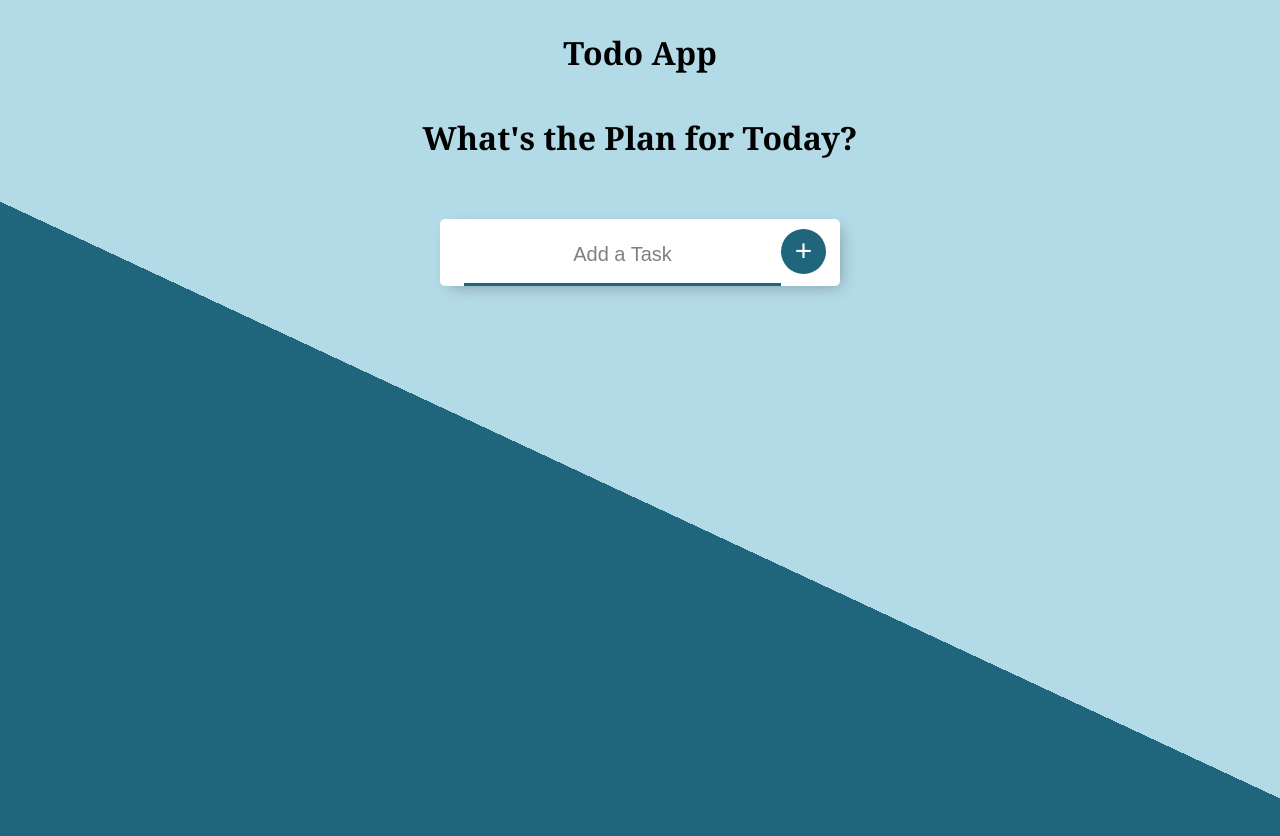
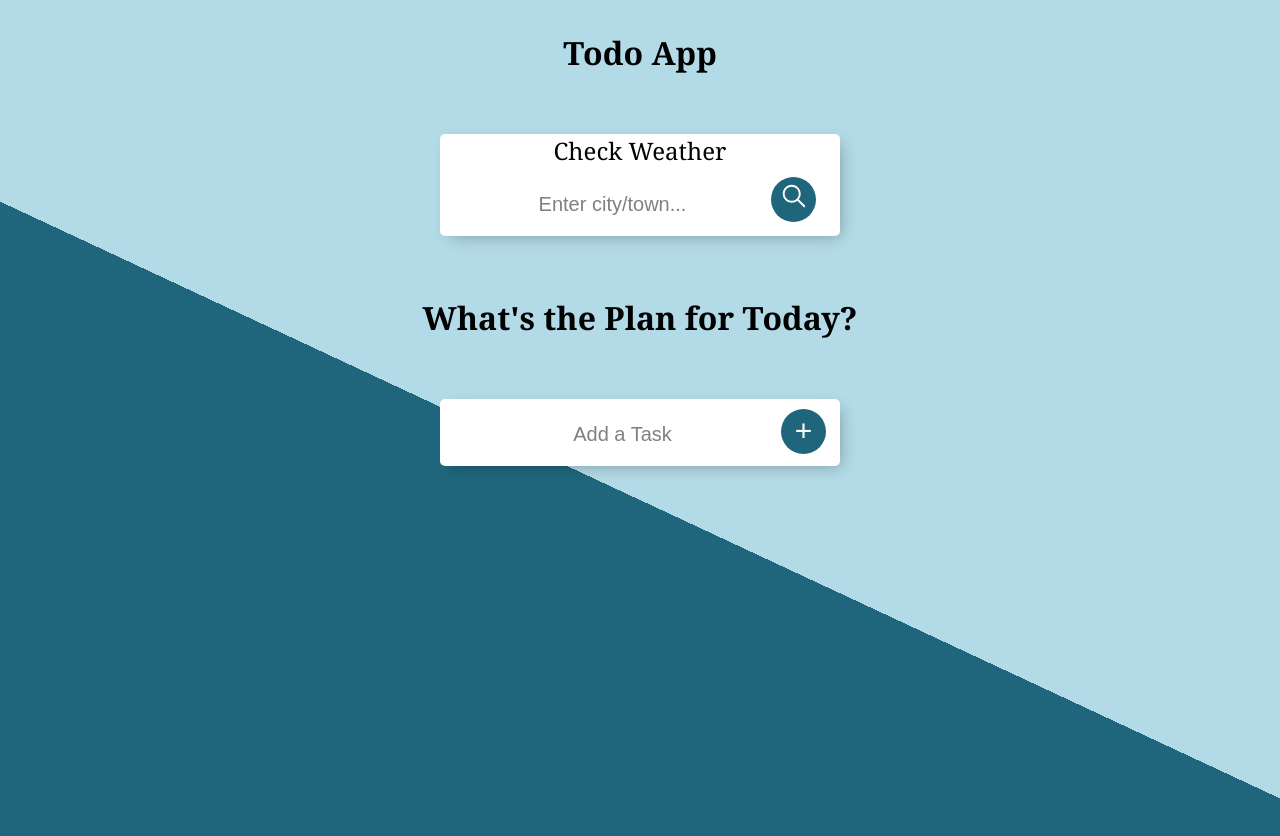
Before and after one commit to ayushigupta4/TodoList, a React (Create React App) app: page / in a window 1280 px wide. Shown: the top 836 px of the page. Built offline with nearby package versions, Linux system fonts and the light colour scheme.

Commit message:
Add weather checking feature

```diff
--- a/package.json
+++ b/package.json
@@ -9,6 +9,7 @@
     "react": "^18.3.1",
     "react-dom": "^18.3.1",
     "react-icons": "^5.2.1",
+    "react-router-dom": "^6.23.0",
     "react-scripts": "5.0.1",
     "web-vitals": "^2.1.4"
   },
--- a/src/App.css
+++ b/src/App.css
@@ -9,3 +9,14 @@ h1{
   color: #000;;
   padding: 10px;
 }
+
+label {
+  font-size: 1.5em;
+  font-weight: 400;
+  padding: 10px;
+}
+
+.weather-details {
+  display: flex;
+  justify-content: space-around;
+}
--- a/src/App.js
+++ b/src/App.js
@@ -1,10 +1,56 @@
+import { useState } from 'react';
 import './App.css';
 import TodoList from './components/TodoList';
+import { IoIosSearch } from "react-icons/io";
+
+
+const api = {
+  key: "14d4406135f3f031018726cbefa96b80",
+  base: "https://api.openweathermap.org/data/2.5/",
+};
 
 function App() {
+  const [search, setSearch] = useState("");
+  const [weather, setWeather] = useState({});
+
+  const searchPressed = () => {
+    fetch(`${api.base}weather?q=${search}&units=metric&APPID=${api.key}`)
+      .then((res) => res.json())
+      .then((result) => {
+        setWeather(result);
+      });
+  };
+
   return (
     <div className="todo-app">
       <h1>Todo App</h1>
+
+        <div className='box'>
+          <label>Check Weather</label>
+          <input
+            type="text"
+            placeholder="Enter city/town..."
+            onChange={(e) => setSearch(e.target.value)}
+          />
+          <button onClick={searchPressed}><IoIosSearch /></button>
+
+          {typeof weather.main !== "undefined" ? (
+          <div className='weather-details'>
+            {/* Location  */}
+            <p>{weather.name}</p>
+
+            {/* Temperature Celsius  */}
+            <p>{weather.main.temp}°C</p>
+
+            {/* Condition (Sunny ) */}
+            <p>{weather.weather[0].main}</p>
+            <p>({weather.weather[0].description})</p>
+          </div>
+        ) : (
+          ""
+        )}
+        </div>
+
       <TodoList/>
     </div>
   );
--- a/src/components/TodoForm.js
+++ b/src/components/TodoForm.js
@@ -1,14 +1,14 @@
-import React, {useState, useEffect, useRef} from 'react';
+import React, {useState} from 'react';
 import './TodoForm.css';
 
 function TodoForm(props) {
     const [input, setInput] = useState(props.edit ? props.edit.value : '');
 
-    const inputRef = useRef(null);
+    // const inputRef = useRef(null);
 
-    useEffect(() => {
-        inputRef.current.focus();
-    })
+    // useEffect(() => {
+    //     inputRef.current.focus();
+    // })
 
     const handleSubmit = e => {
         e.preventDefault();
@@ -38,7 +38,7 @@ function TodoForm(props) {
                         name="text"
                         className='todo-input'
                         onChange={handleChange}
-                        ref={inputRef}/>
+                        />
                         <button className='todo-button'>+</button>
                     </>
                 ): (
@@ -50,7 +50,7 @@ function TodoForm(props) {
                             name="text"
                             className='todo-input'
                             onChange={handleChange}
-                            ref={inputRef}/>
+                            />
                         <button className='todo-button'>+</button>
                     </>
                 )}
```
Also changed, not shown: 1 other file (tests, documents, lock files or other folders).
